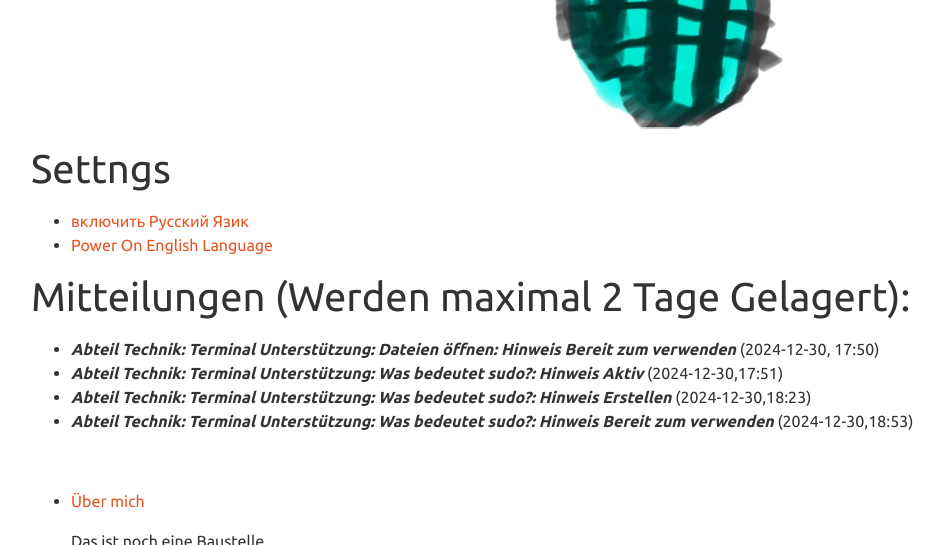
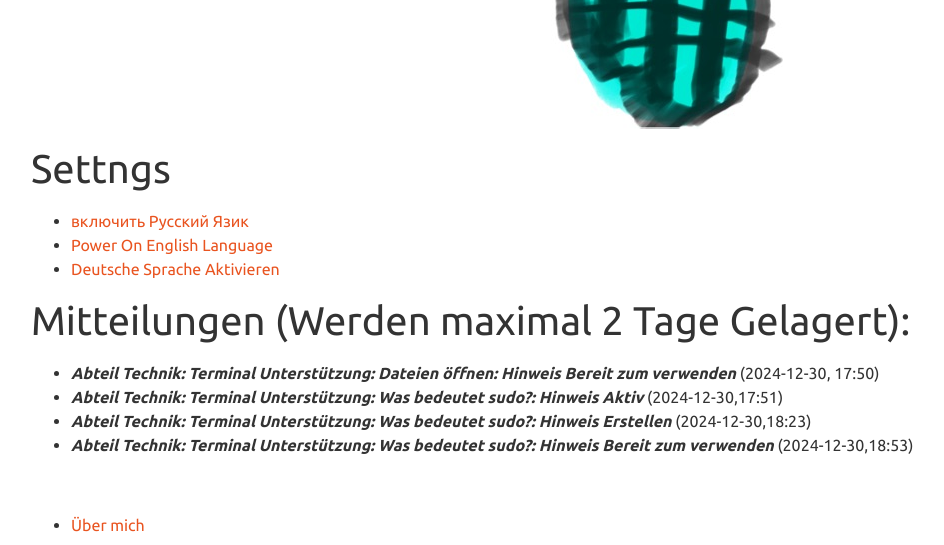
Before and after one commit to viktor-chiarcos/viktor-chiarcos.github.io, a Jekyll site: the page built from index.md, in a window 1280 px wide and 900 px high, scrolled down 2151 px, cut to the strip 0-545 px from the top of the window. Shown: the whole strip, without its empty margins (54-998 px from the left). Built offline with Jekyll 4.4.1, drawn with Linux system fonts in a browser that asks for light colours.

Commit message:
Update index.md

```diff
--- a/index.md
+++ b/index.md
@@ -74,7 +74,7 @@ feature_rows:
 # Settngs
 - [включить Русский Язик](https://viktor--chiarcos-github-io.translate.goog/?_x_tr_sl=auto&_x_tr_tl=ru&_x_tr_hl=de&_x_tr_pto=wapp)
 - [Power On English Language](https://viktor--chiarcos-github-io.translate.goog/?_x_tr_sl=auto&_x_tr_tl=en&_x_tr_hl=de&_x_tr_pto=wapp)
-
+- [Deutsche Sprache Aktivieren](https://viktor--chiarcos-github-io.translate.goog/?_x_tr_sl=auto&_x_tr_tl=de&_x_tr_hl=de&_x_tr_pto=wapp)
 
 # Mitteilungen (Werden maximal 2 Tage Gelagert):
 - ***Abteil Technik: Terminal Unterstützung: Dateien öffnen: Hinweis Bereit zum verwenden*** (2024-12-30, 17:50)
```
